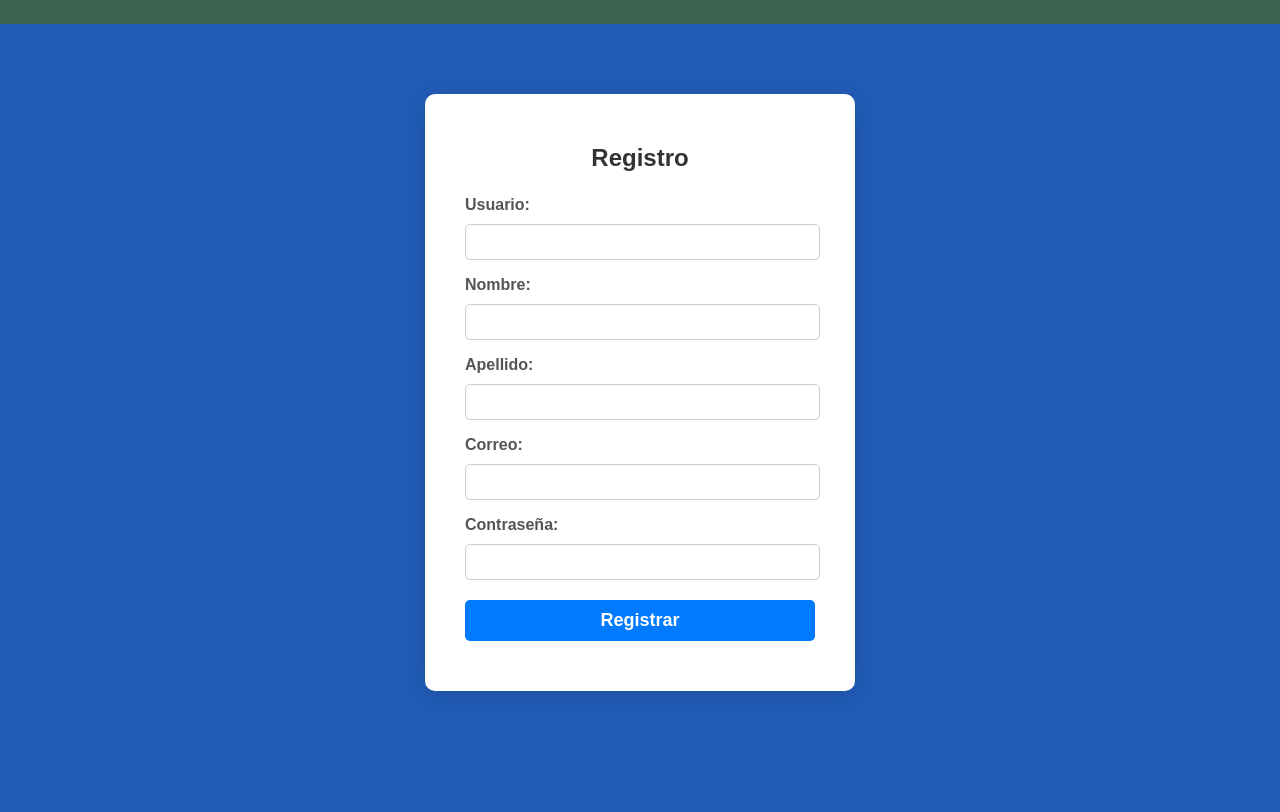
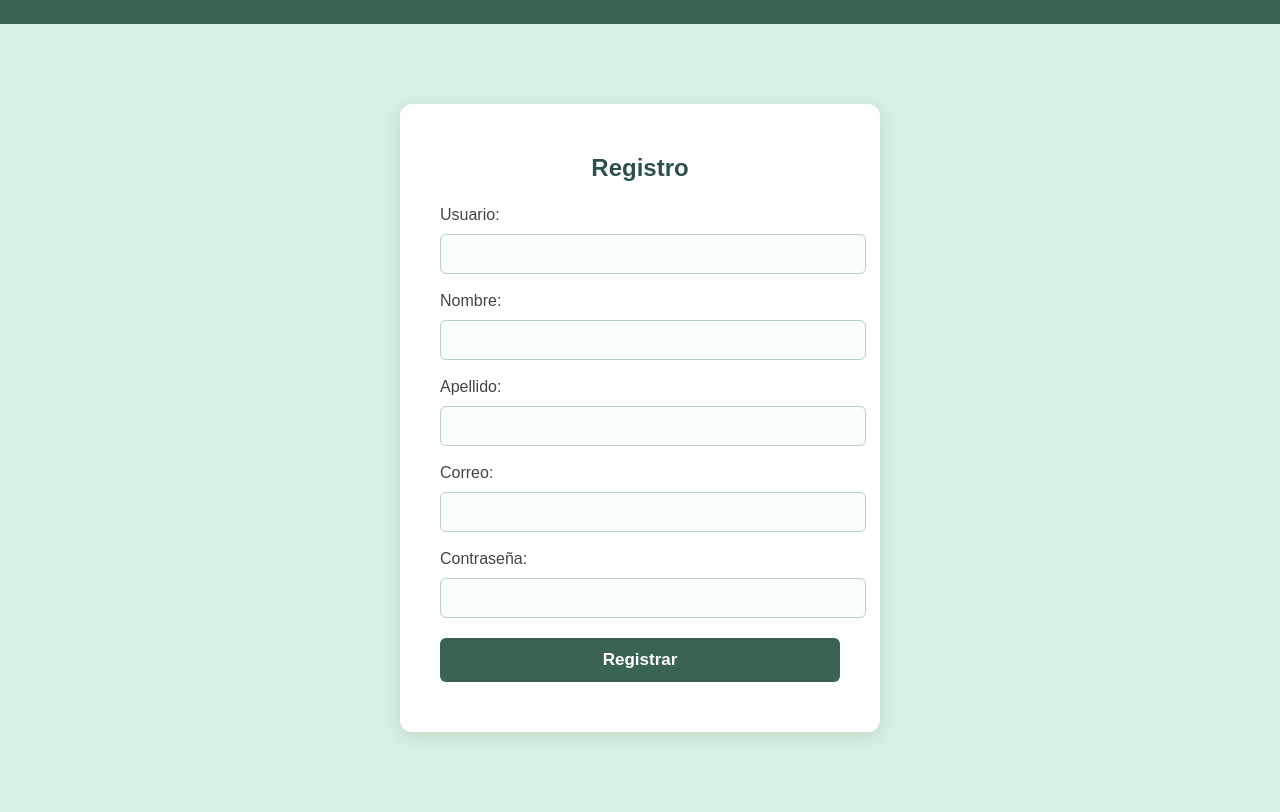
Before and after one commit to fernando-jp14/crud-probando, a Django app: page /register/ in a window 1280 px wide. Before the commit the page ends 694 px from the top, so only its background shows below. Run offline with Django 5.2, Linux system fonts and the light colour scheme.

Commit message:
actualizando

```diff
--- a/myapp/static/register1.css
+++ b/myapp/static/register1.css
@@ -1,57 +1,62 @@
 body {
-  background: #215cb6;
-  font-family: Arial, Helvetica, sans-serif;
+  background: #d7f0e2; /* Verde suave */
+  font-family: "Jost", sans-serif;
+  margin: 0;
+  padding: 0;
 }
 
 .register-container {
-  max-width: 350px;
-  margin: 70px auto;
-  background: #fff;
+  max-width: 400px;
+  margin: 80px auto;
+  background: #ffffff;
   padding: 30px 40px;
-  border-radius: 10px;
-  box-shadow: 0 4px 24px rgba(0,0,0,0.12);
+  border-radius: 12px;
+  box-shadow: 0 4px 18px rgba(0, 0, 0, 0.1);
 }
 
 h2 {
   text-align: center;
-  color: #333;
+  color: #2f4f4f;
   margin-bottom: 24px;
+  font-weight: 600;
 }
 
 form label {
   display: block;
   margin-bottom: 6px;
-  color: #555;
-  font-weight: bold;
+  color: #444;
+  font-weight: 500;
 }
 
 form input {
-  width: 95%;
-  padding: 8px 10px;
-  margin-bottom: 16px;
-  border: 1px solid #ccc;
-  border-radius: 5px;
+  width: 100%;
+  padding: 10px 12px;
+  margin-bottom: 18px;
+  border: 1px solid #b5d1c5;
+  border-radius: 6px;
   font-size: 16px;
-  transition: border-color 0.2s;
+  transition: border-color 0.3s;
+  background-color: #f9fdfb;
 }
 
 form input:focus {
-  border-color: #007bff;
+  border-color: #3a6351;
   outline: none;
 }
 
 button[type="submit"] {
   width: 100%;
-  padding: 10px;
-  background: #007bff;
-  color: #fff;
+  padding: 12px;
+  background: #3a6351;
+  color: #ffffff;
   border: none;
-  border-radius: 5px;
-  font-size: 18px;
+  border-radius: 6px;
+  font-size: 17px;
   cursor: pointer;
-  transition: background 0.2s;
+  transition: background 0.3s;
+  font-weight: bold;
 }
 
 button[type="submit"]:hover {
-  background: #0056b3;
+  background: #2c4f41;
 }
--- a/myapp/templates/layouts/base.html
+++ b/myapp/templates/layouts/base.html
@@ -1,6 +1,7 @@
 {% load static %}
 <!DOCTYPE html>
 <html lang="es">
+
 <head>
   <meta charset="UTF-8">
   <meta name="viewport" content="width=device-width, initial-scale=1.0">
@@ -11,15 +12,22 @@
 
 <body>
   <!-- Menú superior -->
-<nav>
-  {% if request.user.is_authenticated %}
+  <nav>
+    {% if mostrar_menu and request.user.is_authenticated %}
     <ul>
-      <li>Bienvenido, {{ request.user.first_name }}</li>
+      <li>
+        Bienvenido,
+        {% if request.user.first_name %}
+          {{ request.user.first_name }}
+        {% else %}
+          {{ request.user.username }}
+        {% endif %}
+      </li>
       <li class="separator">|</li>
       <li><a href="{% url 'logout_view' %}">Cerrar sesión</a></li>
     </ul>
-  {% endif %}
-</nav>
+    {% endif %}
+  </nav>
 
   {% block content %}{% endblock %}
 
--- a/myapp/views.py
+++ b/myapp/views.py
@@ -13,7 +13,8 @@ def index(request):
     return render(request, 'index.html', {
         'estudiantes': estudiantes,
         'form': form,
-        'editando': False
+        'editando': False,
+        'mostrar_menu': True
     })
 
 def guardar_estudiante_form(request, form):
@@ -25,7 +26,19 @@ def guardar_estudiante_form(request, form):
 def crear_estudiante(request):
     if request.method == 'POST':
         form = EstudianteForm(request.POST)
-        guardar_estudiante_form(request, form)
+        if form.is_valid():
+            form.save()
+            return redirect('index')  # solo redirige si se guardó bien
+
+        # Si el formulario no es válido, vuelve a mostrar el index con errores
+        estudiantes = Estudiante.objects.all()
+        return render(request, 'index.html', {
+            'form': form,
+            'estudiantes': estudiantes,
+            'editando': False,
+            'mostrar_menu': True
+        })
+
     return redirect('index')
 
 def editar_estudiante(request, id):
@@ -41,7 +54,8 @@ def editar_estudiante(request, id):
         'form': form,
         'estudiantes': estudiantes,
         'editando': True,
-        'estudiante_id': estudiante.id
+        'estudiante_id': estudiante.id,
+        'mostrar_menu': True
     })
 
 
```
Also changed, not shown: myapp/templates/login.html (+8 -19 lines).
